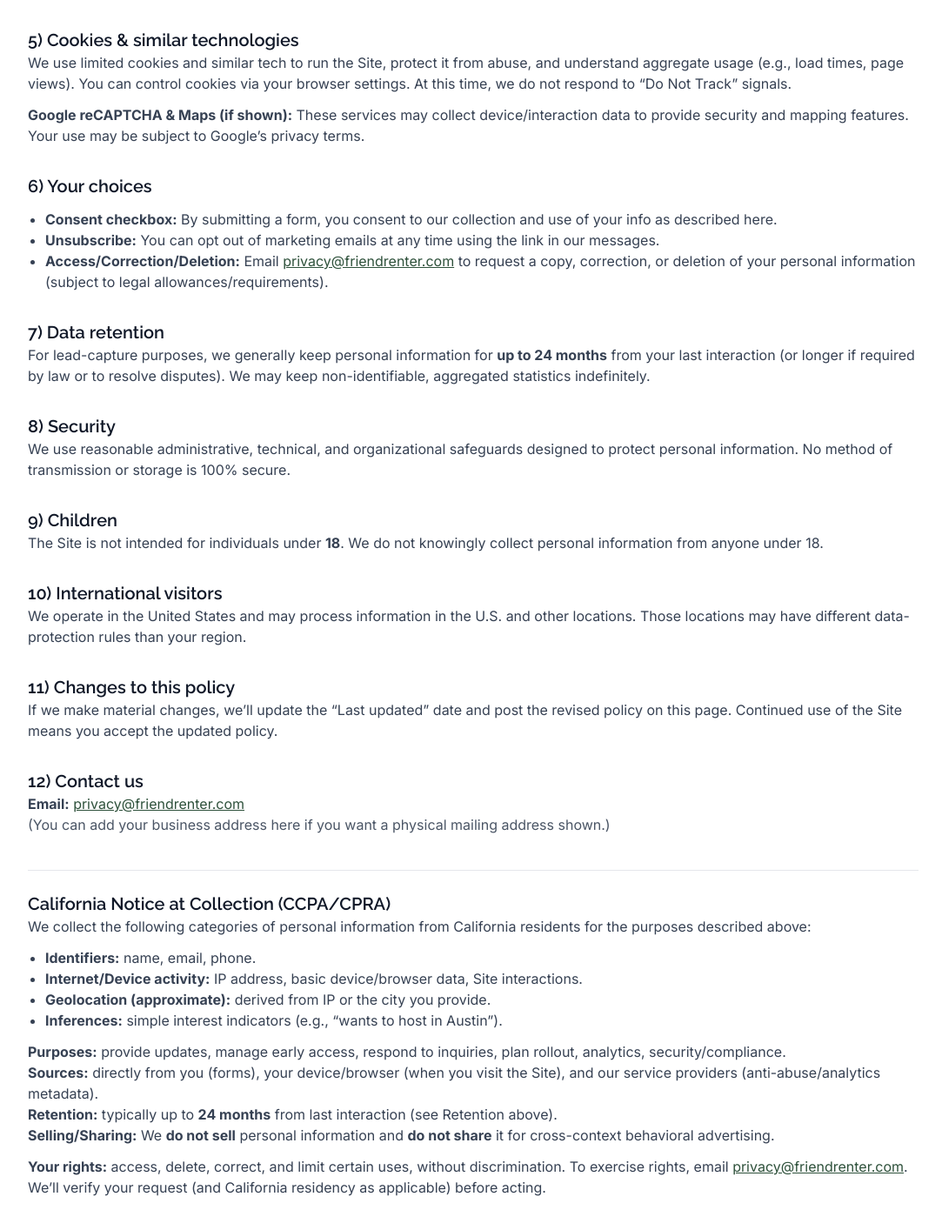
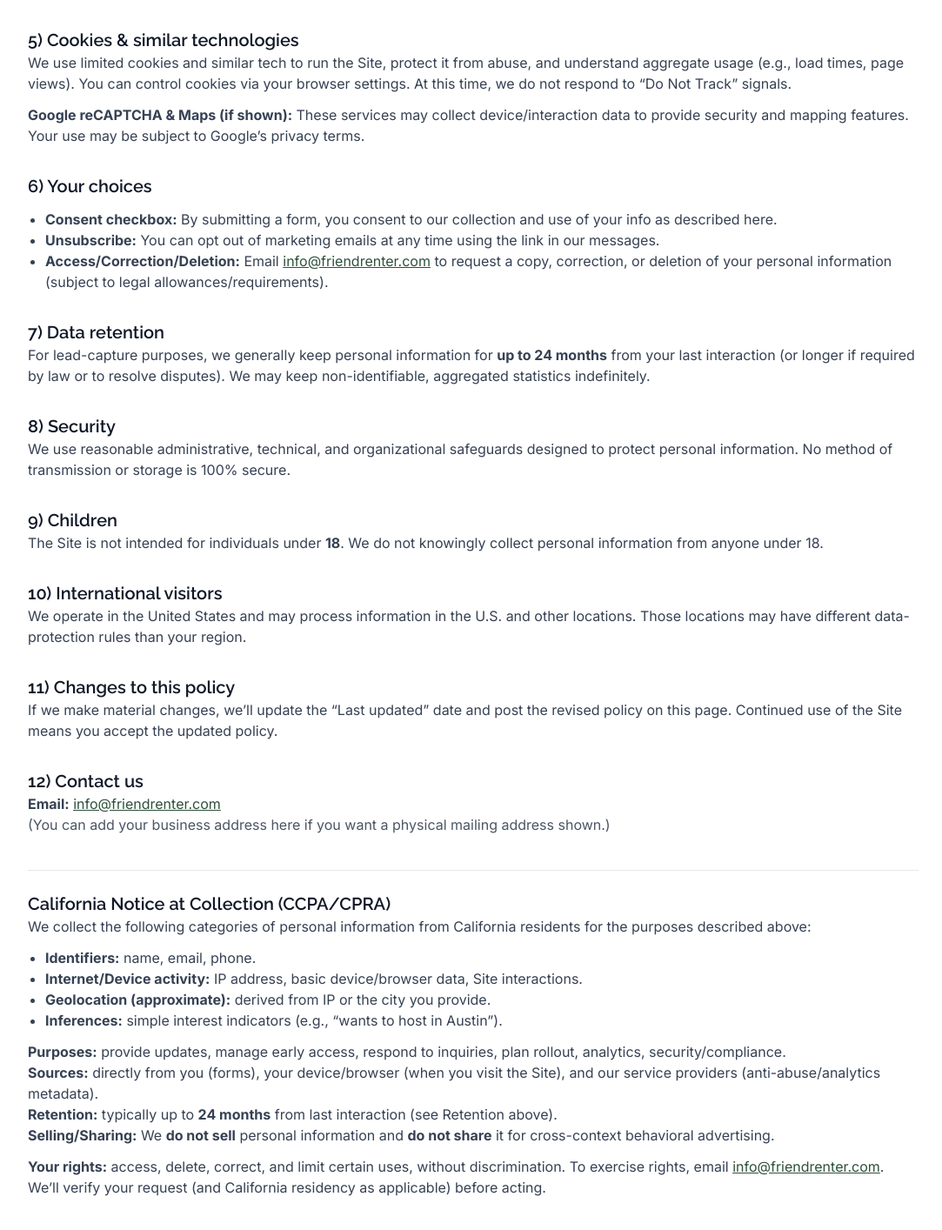
Before and after one commit to Friend-Renter/fr-marketing, a Next.js app: page /legal/privacy in a window 1280 px wide. Shown: the part 1297-2711 px from the top of the page at 87% size, without its empty margins (96-1179 px from the left). Built offline with nearby package versions, Linux system fonts and the light colour scheme; no server answers.

Commit message:
updates contact email in privacy policy

```diff
--- a/app/legal/privacy/page.js
+++ b/app/legal/privacy/page.js
@@ -211,9 +211,9 @@ export default function PrivacyPage() {
               <strong>Access/Correction/Deletion:</strong> Email{" "}
               <a
                 className="text-brand-700 underline"
-                href="mailto:privacy@friendrenter.com"
+                href="mailto:info@friendrenter.com"
               >
-                privacy@friendrenter.com
+                info@friendrenter.com
               </a>{" "}
               to request a copy, correction, or deletion of your personal
               information (subject to legal allowances/requirements).
@@ -287,9 +287,9 @@ export default function PrivacyPage() {
             <strong>Email:</strong>{" "}
             <a
               className="text-brand-700 underline"
-              href="mailto:privacy@friendrenter.com"
+              href="mailto:info@friendrenter.com"
             >
-              privacy@friendrenter.com
+              info@friendrenter.com
             </a>
             <br />
             <span className="text-gray-600">
@@ -346,9 +346,9 @@ export default function PrivacyPage() {
             certain uses, without discrimination. To exercise rights, email{" "}
             <a
               className="text-brand-700 underline"
-              href="mailto:privacy@friendrenter.com"
+              href="mailto:info@friendrenter.com"
             >
-              privacy@friendrenter.com
+              info@friendrenter.com
             </a>
             . We’ll verify your request (and California residency as applicable)
             before acting.
```
